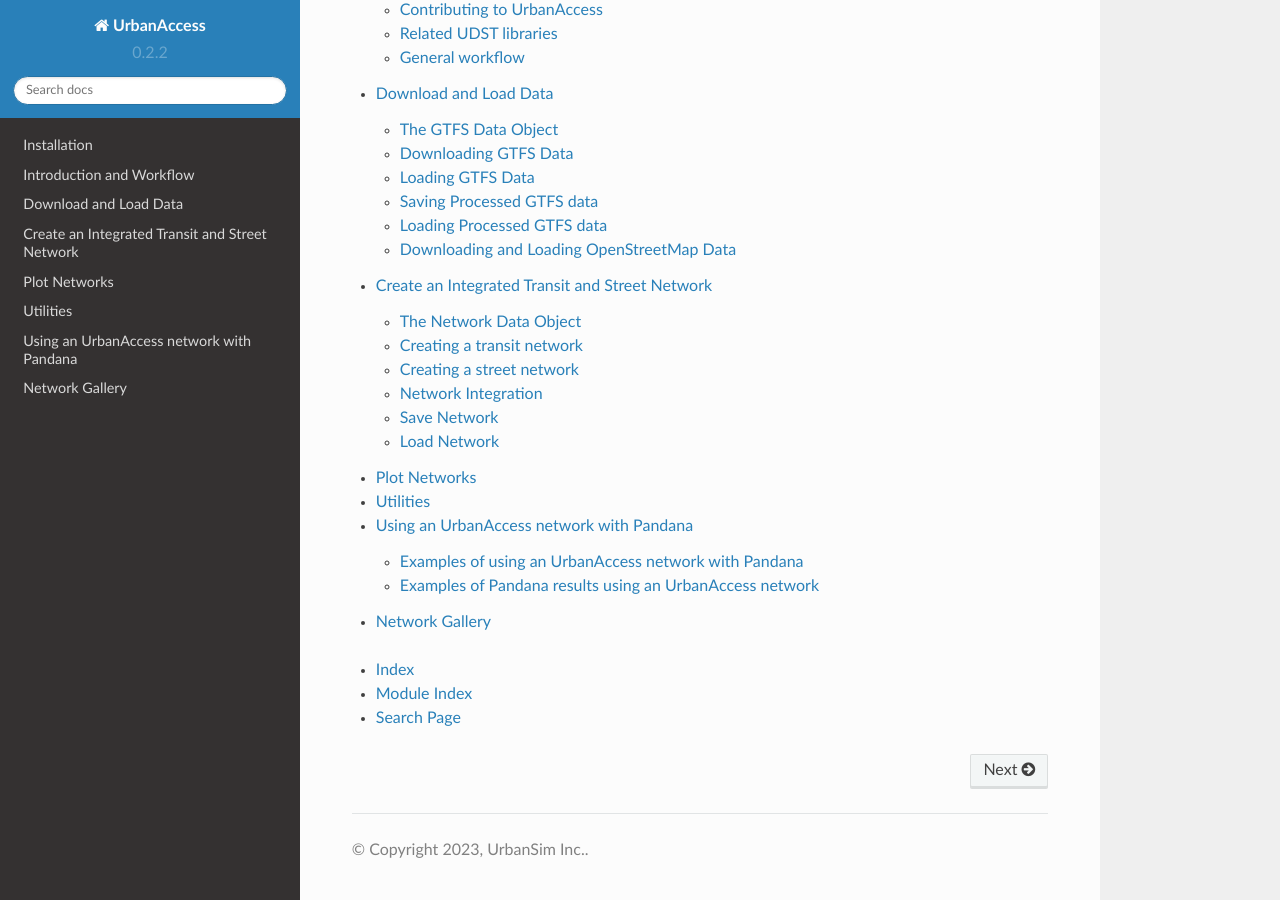
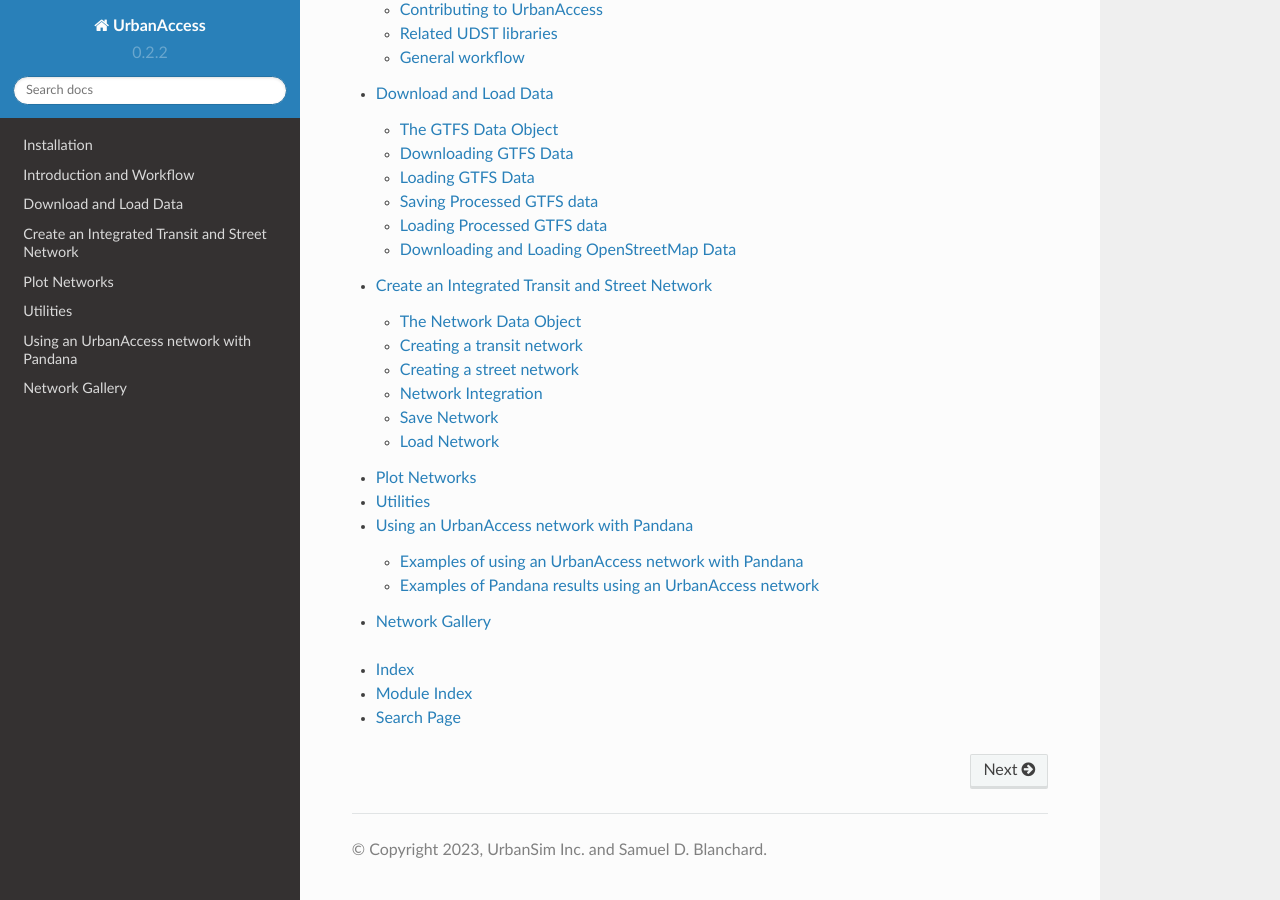
Before and after one commit to UDST/urbanaccess, a Sphinx documentation site: the page built from docs/source/index.rst, in a window 1280 px wide and 900 px high, scrolled down 614 px. Built offline with Sphinx 7.4.7 and the Read the Docs theme 2.0.0, drawn with Linux system fonts in a browser that asks for light colours.

Commit message:
minor doc conf update

```diff
--- a/docs/source/conf.py
+++ b/docs/source/conf.py
@@ -28,11 +28,11 @@
 source_suffix = '.rst'
 master_doc = 'index'
 project = u'UrbanAccess'
-author = u'UrbanSim Inc.'
+author = u'UrbanSim Inc. and Samuel D. Blanchard'
 copyright = u'{}, {}'.format(datetime.now().year, author)
 version = u'0.2.2'
-release = u'0.2.2'
-language = None
+release = version
+language = 'en'
 
 # List of patterns to ignore when looking for source files.
 exclude_patterns = ['_build']
@@ -54,7 +54,7 @@
 # Output file base name for HTML help builder.
 htmlhelp_basename = 'UrbanAccessdoc'
 html_show_sphinx = False
-html_show_sourcelink = True
+html_show_sourcelink = False
 
 # -- Options for LaTeX output ---------------------------------------------
 latex_elements = {
```
